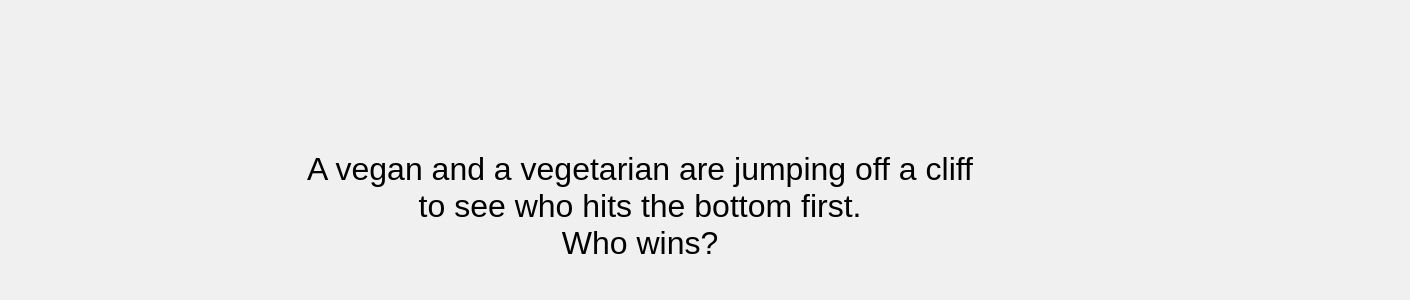
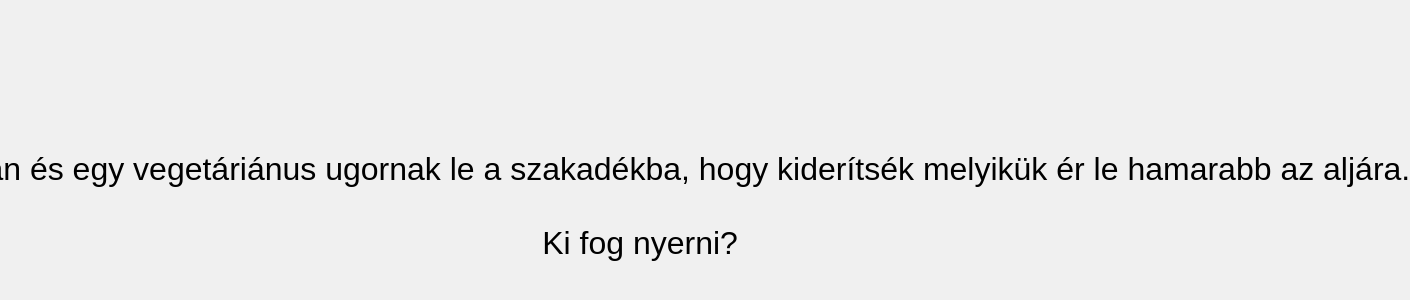
Before and after one commit to danntem/danntem.github.io, a plain HTML site: page joke/index.html in a window 1280 px wide. Shown: the part 194-494 px from the top of the page, 1410 px wide, since content can reach past the window. Drawn offline with Linux system fonts and the light colour scheme.

Commit message:
Update index.html

```diff
--- a/joke/index.html
+++ b/joke/index.html
@@ -50,8 +50,9 @@
 </head>
 <body>
   <div class="container" onclick="revealSecondLine()">
-    <div class="center-text">A vegan and a vegetarian are jumping off a cliff <br>to see who hits the bottom first.<br>Who wins?<br></div>
+    <div class="center-text">Egy vegán és egy vegetáriánus ugornak le a szakadékba, hogy kiderítsék melyikük ér le hamarabb az aljára.<br><br>Ki fog nyerni?</div>
     <div class="second-line" id="secondLine"></div>
+    <!--A vegan and a vegetarian are jumping off a cliff <br>to see who hits the bottom first.<br>Who wins?<br>-->
   </div>
 
   <script>
```
